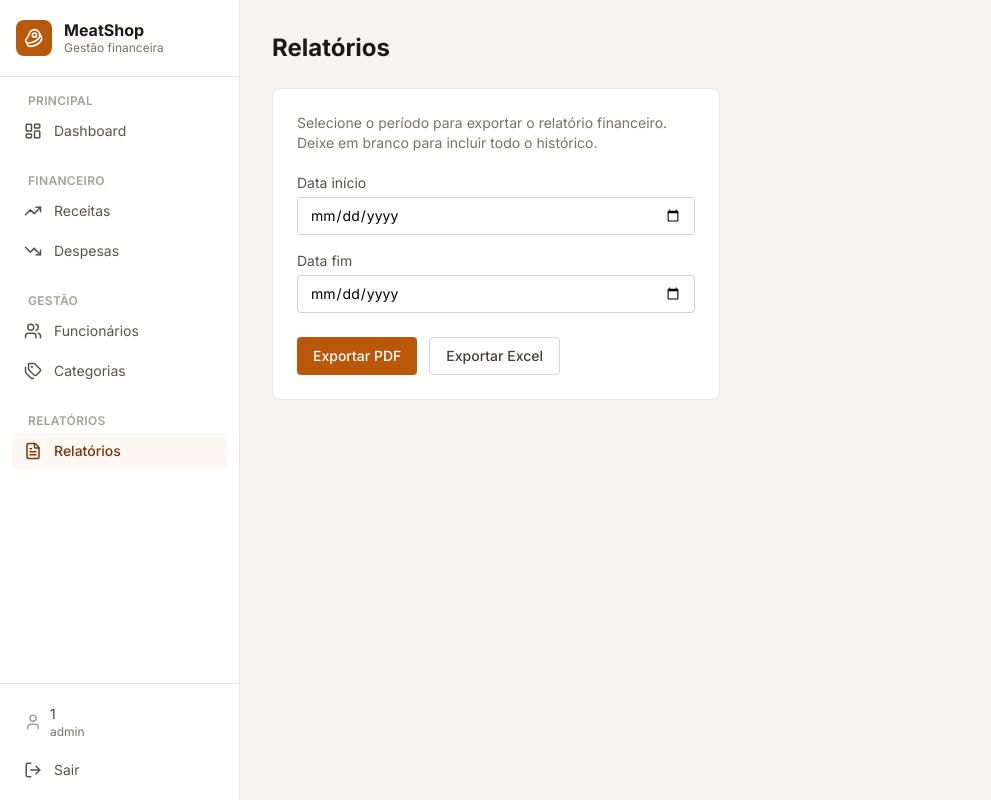
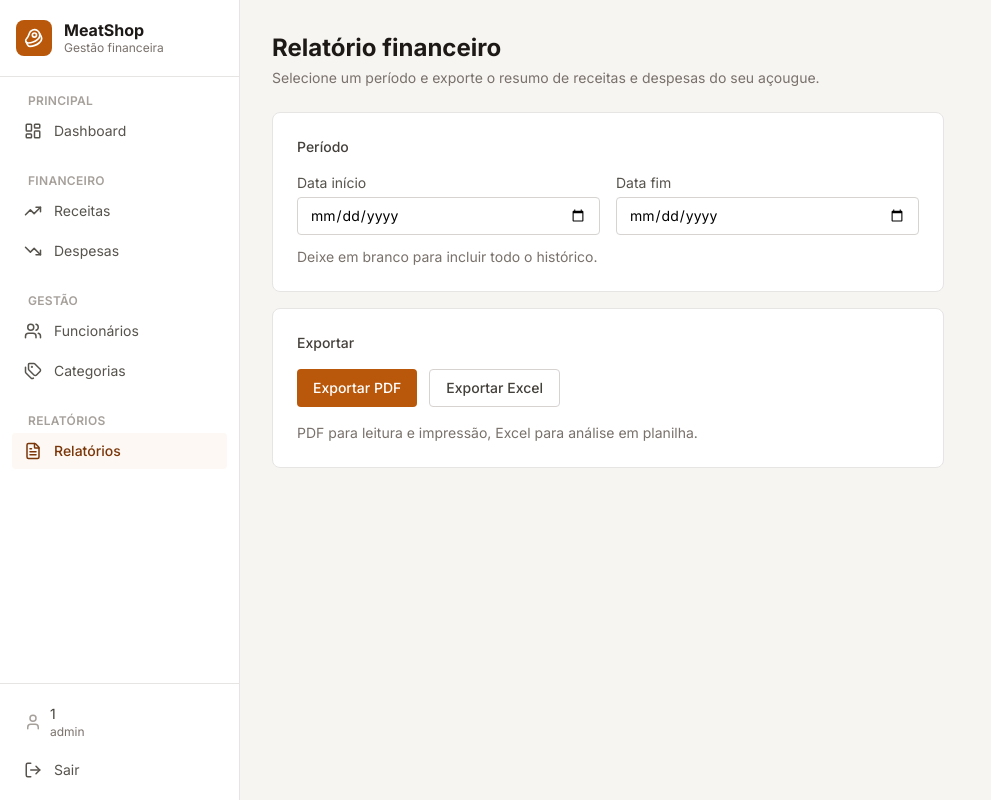
Before and after one commit to VieiraGuilherme-dev/Meatshop-manager-front, a React (Vite) app: page /relatorios in a window 1280 px wide. Shown: the whole page, without its empty margins (0-991 px from the left). Built offline with nearby package versions, Linux system fonts and the light colour scheme; no server answers; sample sign-in values are in the browser's storage.

Commit message:
feat: adiciona saudacao no dashboard e reorganiza tela de relatorios

```diff
--- a/src/pages/Dashboard.jsx
+++ b/src/pages/Dashboard.jsx
@@ -10,6 +10,7 @@ import {
 } from 'recharts'
 import api from '../api/axios'
 import Skeleton from '../components/Skeleton'
+import { useAuth } from '../contexts/AuthContext'
 import { formatarMoeda } from '../utils/formatadores'
 
 const MESES_ABREVIADOS = [
@@ -17,7 +18,16 @@ const MESES_ABREVIADOS = [
   'jul', 'ago', 'set', 'out', 'nov', 'dez',
 ]
 
+function obterSaudacao() {
+  const hora = new Date().getHours()
+  if (hora < 12) return 'Bom dia'
+  if (hora < 18) return 'Boa tarde'
+  return 'Boa noite'
+}
+
 export default function Dashboard() {
+  const { usuario } = useAuth()
+  const nomeUsuario = usuario?.split('@')[0] ?? ''
   const [lucro, setLucro] = useState(null)
   const [despesasPorMes, setDespesasPorMes] = useState([])
   const [despesasPorCategoria, setDespesasPorCategoria] = useState([])
@@ -53,10 +63,19 @@ export default function Dashboard() {
     buscarDados()
   }, [])
 
+  const cabecalho = (
+    <div className="mb-6">
+      <h1 className="text-2xl font-bold text-stone-900">Visão geral</h1>
+      <p className="text-sm text-stone-500 mt-1">
+        {obterSaudacao()}, {nomeUsuario}. Aqui está o resumo financeiro do seu açougue.
+      </p>
+    </div>
+  )
+
   if (carregando) {
     return (
       <div>
-        <h1 className="text-2xl font-bold text-stone-900 mb-6">Dashboard</h1>
+        {cabecalho}
 
         <div className="grid grid-cols-1 sm:grid-cols-3 gap-4 mb-8">
           <div className="bg-white rounded-lg border border-stone-200 p-5">
@@ -83,11 +102,18 @@ export default function Dashboard() {
     )
   }
 
-  if (erro) return <p className="text-sm text-red-600">{erro}</p>
+  if (erro) {
+    return (
+      <div>
+        {cabecalho}
+        <p className="text-sm text-red-600">{erro}</p>
+      </div>
+    )
+  }
 
   return (
     <div>
-      <h1 className="text-2xl font-bold text-stone-900 mb-6">Dashboard</h1>
+      {cabecalho}
 
       <div className="grid grid-cols-1 sm:grid-cols-3 gap-4 mb-8">
         <div className="bg-white rounded-lg border border-stone-200 p-5">
--- a/src/pages/Relatorios.jsx
+++ b/src/pages/Relatorios.jsx
@@ -53,15 +53,16 @@ export default function Relatorios() {
 
   return (
     <div>
-      <h1 className="text-2xl font-bold text-stone-900 mb-6">Relatórios</h1>
-
-      <div className="bg-white rounded-lg border border-stone-200 p-6 max-w-md">
-        <p className="text-sm text-stone-500 mb-5">
-          Selecione o período para exportar o relatório financeiro. Deixe em branco
-          para incluir todo o histórico.
+      <h1 className="text-2xl font-bold text-stone-900">Relatório financeiro</h1>
+      <p className="text-sm text-stone-500 mt-1 mb-6">
+        Selecione um período e exporte o resumo de receitas e despesas do seu açougue.
       </p>
 
-        <div className="flex flex-col gap-4">
+      <div className="max-w-2xl flex flex-col gap-4">
+        <div className="bg-white rounded-lg border border-stone-200 p-6">
+          <p className="text-sm font-medium text-stone-700 mb-4">Período</p>
+
+          <div className="grid grid-cols-2 gap-4">
             <div>
               <label className="block text-sm text-stone-600 mb-1">Data início</label>
               <input
@@ -81,10 +82,19 @@ export default function Relatorios() {
                 className="w-full border border-stone-300 rounded px-3 py-2 text-sm focus:outline-none focus:ring-2 focus:ring-brand-500 focus:border-transparent"
               />
             </div>
+          </div>
 
-          {erro && <p className="text-sm text-red-600">{erro}</p>}
+          <p className="text-sm text-stone-500 mt-3">
+            Deixe em branco para incluir todo o histórico.
+          </p>
+        </div>
 
-          <div className="flex gap-3 mt-2">
+        <div className="bg-white rounded-lg border border-stone-200 p-6">
+          <p className="text-sm font-medium text-stone-700 mb-4">Exportar</p>
+
+          {erro && <p className="text-sm text-red-600 mb-4">{erro}</p>}
+
+          <div className="flex gap-3">
             <button
               onClick={exportarPdf}
               disabled={baixandoPdf}
@@ -101,6 +111,10 @@ export default function Relatorios() {
               {baixandoExcel ? 'Exportando...' : 'Exportar Excel'}
             </button>
           </div>
+
+          <p className="text-sm text-stone-500 mt-4">
+            PDF para leitura e impressão, Excel para análise em planilha.
+          </p>
         </div>
       </div>
     </div>
```
Lines whose indentation alone changed are shown as unchanged.
